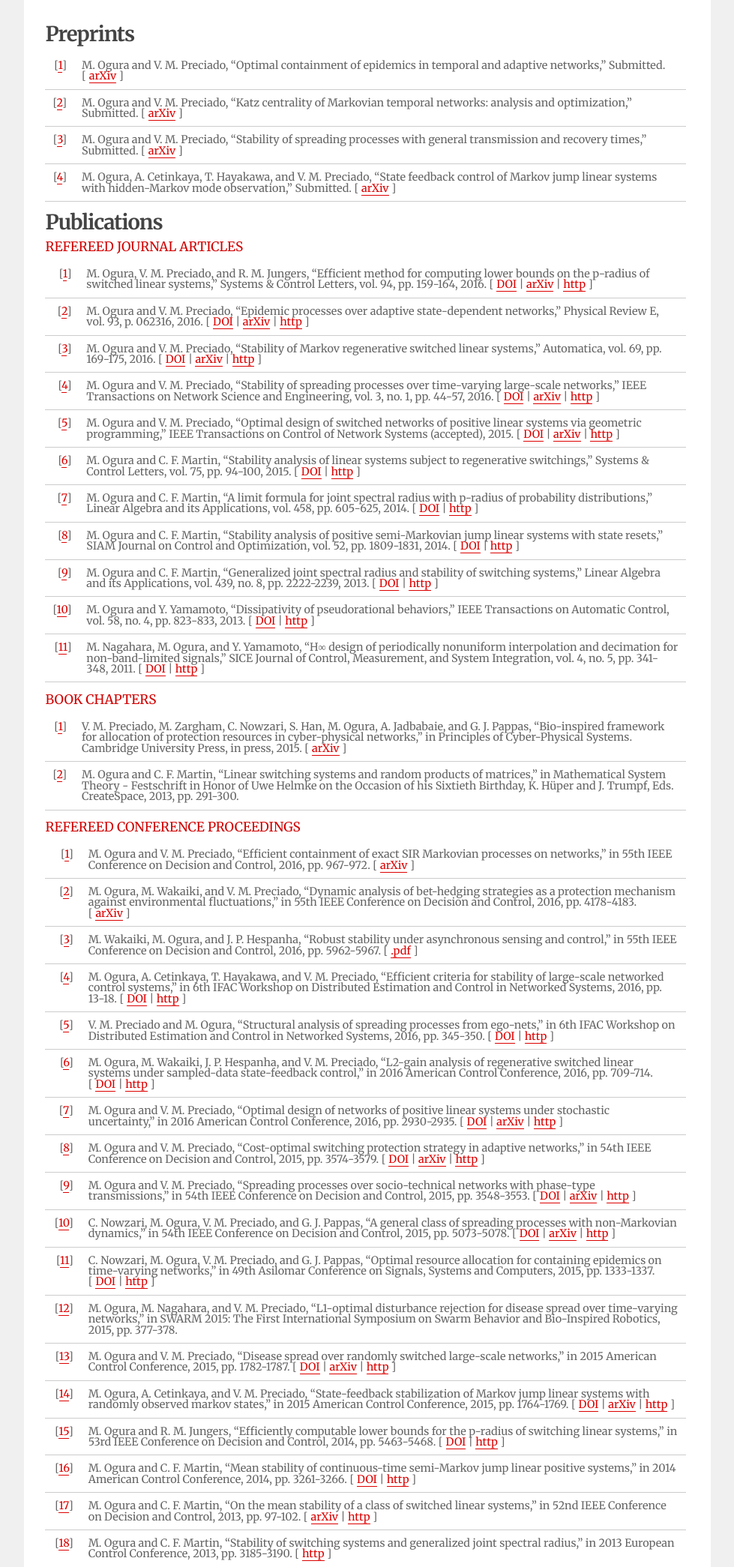
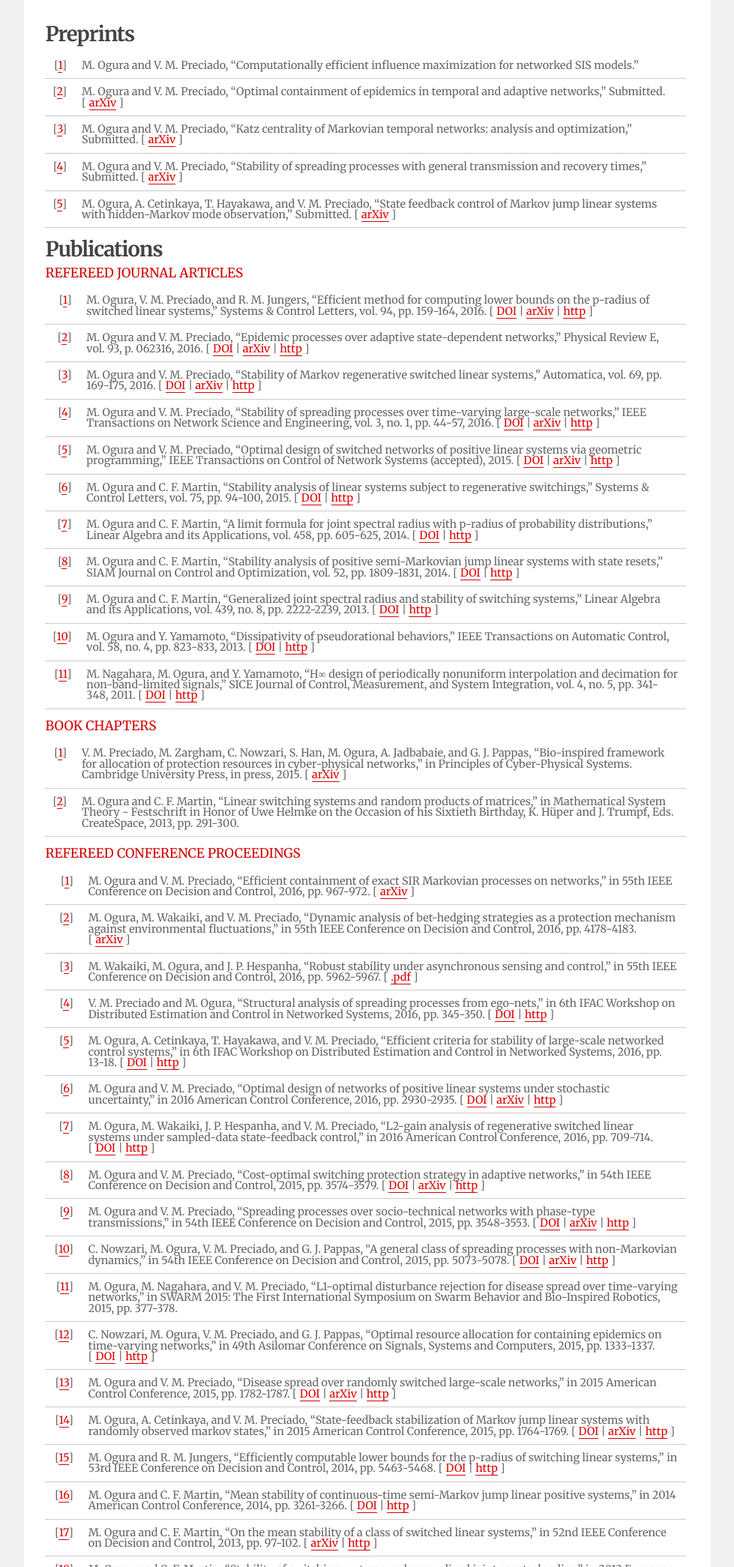
Before and after one commit to masaki-ogura/masakiogura-com, a plain HTML site: page publications.html in a window 1280 px wide. Shown: the part 167-2257 px from the top of the page at 75% size, without its empty margins (150-1129 px from the left). Drawn offline with Linux system fonts and the light colour scheme.

Commit message:
Update publications.html

```diff
--- a/publications.html
+++ b/publications.html
@@ -82,7 +82,19 @@ License: Creative Commons Attribution
 
 <tr valign="top">
 <td align="right" class="bibtexnumber">
-[<a name="Ogura2016l">1</a>]
+[<a name="Ogura2016m">1</a>]
+</td>
+<td class="bibtexitem">
+M.&nbsp;Ogura and V.&nbsp;M. Preciado, &ldquo;Computationally efficient influence
+  maximization for networked SIS models.&rdquo;
+
+</td>
+</tr>
+
+
+<tr valign="top">
+<td align="right" class="bibtexnumber">
+[<a name="Ogura2016l">2</a>]
 </td>
 <td class="bibtexitem">
 M.&nbsp;Ogura and V.&nbsp;M. Preciado, &ldquo;Optimal containment of epidemics in temporal
@@ -95,7 +107,7 @@ M.&nbsp;Ogura and V.&nbsp;M. Preciado, &ldquo;Optimal containment of epidemics i
 
 <tr valign="top">
 <td align="right" class="bibtexnumber">
-[<a name="Ogura2016g">2</a>]
+[<a name="Ogura2016g">3</a>]
 </td>
 <td class="bibtexitem">
 M.&nbsp;Ogura and V.&nbsp;M. Preciado, &ldquo;Katz centrality of Markovian temporal networks:
@@ -108,7 +120,7 @@ M.&nbsp;Ogura and V.&nbsp;M. Preciado, &ldquo;Katz centrality of Markovian tempo
 
 <tr valign="top">
 <td align="right" class="bibtexnumber">
-[<a name="Ogura2016b">3</a>]
+[<a name="Ogura2016b">4</a>]
 </td>
 <td class="bibtexitem">
 M.&nbsp;Ogura and V.&nbsp;M. Preciado, &ldquo;Stability of spreading processes with general
@@ -121,7 +133,7 @@ M.&nbsp;Ogura and V.&nbsp;M. Preciado, &ldquo;Stability of spreading processes w
 
 <tr valign="top">
 <td align="right" class="bibtexnumber">
-[<a name="Ogura2015f">4</a>]
+[<a name="Ogura2015f">5</a>]
 </td>
 <td class="bibtexitem">
 M.&nbsp;Ogura, A.&nbsp;Cetinkaya, T.&nbsp;Hayakawa, and V.&nbsp;M. Preciado, &ldquo;State feedback
@@ -429,7 +441,24 @@ M.&nbsp;Wakaiki, M.&nbsp;Ogura, and J.&nbsp;P. Hespanha, &ldquo;Robust stability
 
 <tr valign="top">
 <td align="right" class="bibtexnumber">
-[<a name="Ogura2016c">4</a>]
+[<a name="Preciado2016">4</a>]
+</td>
+<td class="bibtexitem">
+
+V.&nbsp;M. Preciado and M.&nbsp;Ogura, &ldquo;Structural analysis of spreading processes from
+  ego-nets,&rdquo; in <em>6th IFAC Workshop on Distributed Estimation and Control
+  in Networked Systems</em>, 2016, pp. 345-350.
+
+[&nbsp;<a href="http://dx.doi.org/10.1016/j.ifacol.2016.10.421">DOI</a>&nbsp;|
+<a href="http://www.sciencedirect.com/science/article/pii/S2405896316320080">http</a>&nbsp;]
+
+</td>
+</tr>
+
+
+<tr valign="top">
+<td align="right" class="bibtexnumber">
+[<a name="Ogura2016c">5</a>]
 </td>
 <td class="bibtexitem">
 
@@ -447,16 +476,17 @@ M.&nbsp;Ogura, A.&nbsp;Cetinkaya, T.&nbsp;Hayakawa, and V.&nbsp;M. Preciado, &ld
 
 <tr valign="top">
 <td align="right" class="bibtexnumber">
-[<a name="Preciado2016">5</a>]
+[<a name="Ogura2015g">6</a>]
 </td>
 <td class="bibtexitem">
 
-V.&nbsp;M. Preciado and M.&nbsp;Ogura, &ldquo;Structural analysis of spreading processes from
-  ego-nets,&rdquo; in <em>6th IFAC Workshop on Distributed Estimation and Control
-  in Networked Systems</em>, 2016, pp. 345-350.
+M.&nbsp;Ogura and V.&nbsp;M. Preciado, &ldquo;Optimal design of networks of positive linear
+  systems under stochastic uncertainty,&rdquo; in <em>2016 American Control
+  Conference</em>, 2016, pp. 2930-2935.
 
-[&nbsp;<a href="http://dx.doi.org/10.1016/j.ifacol.2016.10.421">DOI</a>&nbsp;|
-<a href="http://www.sciencedirect.com/science/article/pii/S2405896316320080">http</a>&nbsp;]
+[&nbsp;<a href="http://dx.doi.org/10.1109/ACC.2016.7525364">DOI</a>&nbsp;|
+<a href="http://arxiv.org/abs/1509.08568">arXiv</a>&nbsp;|
+<a href="http://ieeexplore.ieee.org/xpl/articleDetails.jsp?arnumber=7525364">http</a>&nbsp;]
 
 </td>
 </tr>
@@ -464,7 +494,7 @@ V.&nbsp;M. Preciado and M.&nbsp;Ogura, &ldquo;Structural analysis of spreading p
 
 <tr valign="top">
 <td align="right" class="bibtexnumber">
-[<a name="Ogura2015h">6</a>]
+[<a name="Ogura2015h">7</a>]
 </td>
 <td class="bibtexitem">
 
@@ -475,24 +505,6 @@ M.&nbsp;Ogura, M.&nbsp;Wakaiki, J.&nbsp;P. Hespanha, and V.&nbsp;M. Preciado, &l
 
 [&nbsp;<a href="http://dx.doi.org/10.1109/ACC.2016.7524997">DOI</a>&nbsp;|
 <a href="http://ieeexplore.ieee.org/xpl/articleDetails.jsp?arnumber=7524997">http</a>&nbsp;]
-
-</td>
-</tr>
-
-
-<tr valign="top">
-<td align="right" class="bibtexnumber">
-[<a name="Ogura2015g">7</a>]
-</td>
-<td class="bibtexitem">
-
-M.&nbsp;Ogura and V.&nbsp;M. Preciado, &ldquo;Optimal design of networks of positive linear
-  systems under stochastic uncertainty,&rdquo; in <em>2016 American Control
-  Conference</em>, 2016, pp. 2930-2935.
-
-[&nbsp;<a href="http://dx.doi.org/10.1109/ACC.2016.7525364">DOI</a>&nbsp;|
-<a href="http://arxiv.org/abs/1509.08568">arXiv</a>&nbsp;|
-<a href="http://ieeexplore.ieee.org/xpl/articleDetails.jsp?arnumber=7525364">http</a>&nbsp;]
 
 </td>
 </tr>
@@ -554,7 +566,21 @@ C.&nbsp;Nowzari, M.&nbsp;Ogura, V.&nbsp;M. Preciado, and G.&nbsp;J. Pappas, &ldq
 
 <tr valign="top">
 <td align="right" class="bibtexnumber">
-[<a name="Nowzari2015b">11</a>]
+[<a name="Ogura2015e">11</a>]
+</td>
+<td class="bibtexitem">
+M.&nbsp;Ogura, M.&nbsp;Nagahara, and V.&nbsp;M. Preciado, &ldquo;<em>L</em><sup>1</sup>-optimal disturbance
+  rejection for disease spread over time-varying networks,&rdquo; in <em>SWARM
+  2015: The First International Symposium on Swarm Behavior and Bio-Inspired
+  Robotics</em>, 2015, pp. 377-378.
+
+</td>
+</tr>
+
+
+<tr valign="top">
+<td align="right" class="bibtexnumber">
+[<a name="Nowzari2015b">12</a>]
 </td>
 <td class="bibtexitem">
 
@@ -565,20 +591,6 @@ C.&nbsp;Nowzari, M.&nbsp;Ogura, V.&nbsp;M. Preciado, and G.&nbsp;J. Pappas, &ldq
 
 [&nbsp;<a href="http://dx.doi.org/10.1109/ACSSC.2015.7421359">DOI</a>&nbsp;|
 <a href="http://ieeexplore.ieee.org/document/7421359/">http</a>&nbsp;]
-
-</td>
-</tr>
-
-
-<tr valign="top">
-<td align="right" class="bibtexnumber">
-[<a name="Ogura2015e">12</a>]
-</td>
-<td class="bibtexitem">
-M.&nbsp;Ogura, M.&nbsp;Nagahara, and V.&nbsp;M. Preciado, &ldquo;<em>L</em><sup>1</sup>-optimal disturbance
-  rejection for disease spread over time-varying networks,&rdquo; in <em>SWARM
-  2015: The First International Symposium on Swarm Behavior and Bio-Inspired
-  Robotics</em>, 2015, pp. 377-378.
 
 </td>
 </tr>
```
